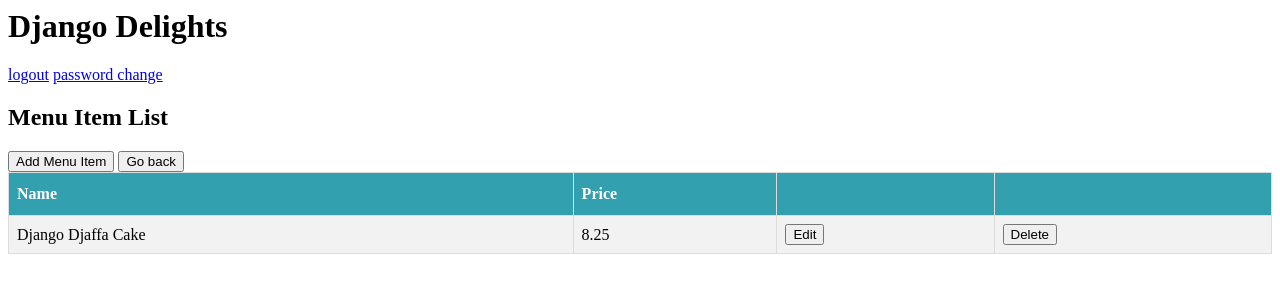
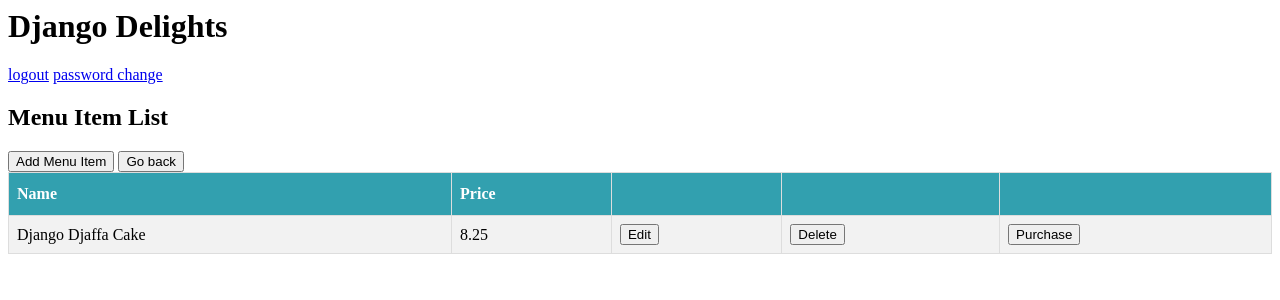
Before and after one commit to jbierc/django_delights, a Django app: page /menuitem/list in a window 1280 px wide. Shown: the top 300 px of the page. Run offline with Django 4.2, Linux system fonts and the light colour scheme; a user stored in the database is signed in; data comes from the database, SQL or seed files in the repository.

Commit message:
purchase create view

```diff
--- a/django_delights/delights_app/forms.py
+++ b/django_delights/delights_app/forms.py
@@ -35,6 +35,10 @@ class RecipeRequirementsUpdateForm(forms.ModelForm):
     fields = ('menu_item', 'ingredient', 'quantity')
 
 #purchase forms
+class PurchaseCreateForm(forms.ModelForm):
+  class Meta:
+    model = Purchase
+    fields = ('menu_item', 'timestamp')
 class PurchaseUpdateForm(forms.ModelForm):
   class Meta:
     model = Purchase
--- a/django_delights/delights_app/templates/delights_app/menuitem_list.html
+++ b/django_delights/delights_app/templates/delights_app/menuitem_list.html
@@ -13,6 +13,7 @@
         <th>Price</th>
         <th></th>
         <th></th>
+        <th></th>
     </tr>
     {% for menuitem in menuitem_list %}
     <tr>
@@ -20,6 +21,7 @@
         <td>{{ menuitem.price }}</td>
         <td><a href="{% url 'menuitemupdate' menuitem.id %}"><button>Edit</button></a></td>
         <td><a href="{% url 'menuitemdelete' menuitem.id %}"><button>Delete</button></a></td>
+        <td><a href="{% url 'purchasecreate' menuitem.id %}"><button>Purchase</button></a></td>
     </tr>
     {% endfor%}
 </table>
--- a/django_delights/delights_app/urls.py
+++ b/django_delights/delights_app/urls.py
@@ -19,6 +19,7 @@ urlpatterns = [
     path('reciperequirements/update/<pk>', views.RecipeRequirementsUpdate.as_view(), name="reciperequirementsupdate"),
     path('reciperequirements/delete/<pk>', views.RecipeRequirementsDelete.as_view(), name="reciperequirementsdelete"),
     path('purchase/list', views.PurchaseList.as_view(), name='purchaselist'),
+    path('purchase/create/<pk>', views.PurchaseCreate.as_view(), name='purchasecreate'),
     path('purchase/update/<pk>', views.PurchaseUpdate.as_view(), name="purchaseupdate"),
     path('purchase/delete/<pk>', views.PurchaseDelete.as_view(), name="purchasedelete")
 ]
--- a/django_delights/delights_app/views.py
+++ b/django_delights/delights_app/views.py
@@ -84,6 +84,11 @@ class RecipeRequirementsDelete(LoginRequiredMixin, DeleteView):
 class PurchaseList(LoginRequiredMixin, ListView):
   model = Purchase
 
+class PurchaseCreate(LoginRequiredMixin, CreateView):
+  model = Purchase
+  template_name = "delights_app/purchase_create_form.html"
+  form_class = PurchaseCreateForm
+
 class PurchaseUpdate(LoginRequiredMixin, UpdateView):
   model = Purchase
   template_name = "delights_app/purchase_update_form.html"
```
Also changed, not shown: django_delights/delights_app/templates/delights_app/purchase_create_form.html (added, +12 -0 lines).
